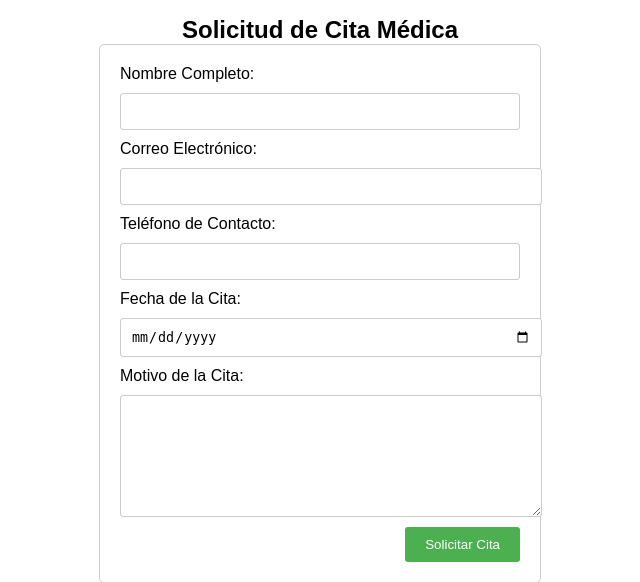
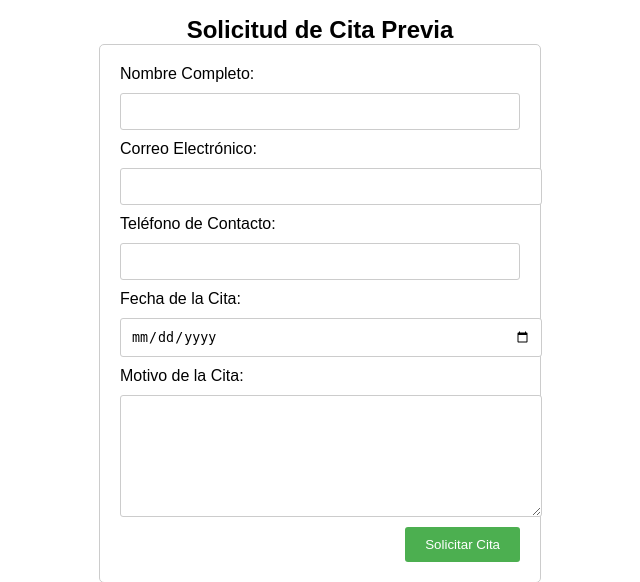
Before and after one commit to titawom/BarberiaBigotes, a PHP site: page /dates.php in a window 1280 px wide. Shown: the part 224-806 px from the top of the page, without its empty margins (320-960 px from the left). Run offline with PHP 8.4, Linux system fonts and the light colour scheme.

Commit message:
cambio de nombre de cita previa

```diff
--- a/dates.php
+++ b/dates.php
@@ -89,7 +89,7 @@ if ($_SERVER["REQUEST_METHOD"] == "POST") {
     </style>
 </head>
 <body>
-    <h2 class="titulo">Solicitud de Cita Médica</h2>
+    <h2 class="titulo">Solicitud de Cita Previa</h2>
     <form method="post" action="<?php echo htmlspecialchars($_SERVER["PHP_SELF"]);?>">
         <label for="fullname">Nombre Completo:</label>
         <input type="text" id="fullname" name="fullname" required>
```
